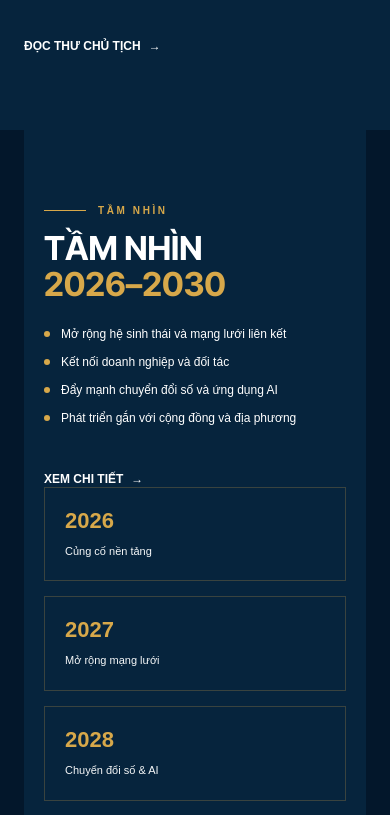
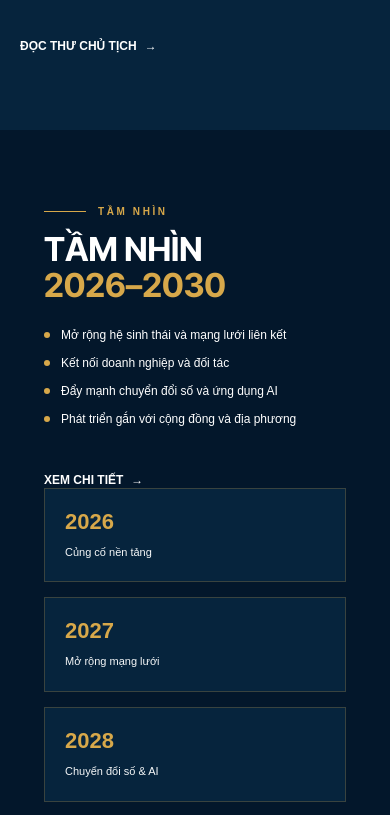
Before and after one commit to nhungnguyen1722-dotcom/tongnghieng, a Next.js app: page / in a window 390 px wide. Shown: the part 7140-7955 px from the top of the page. Built offline with nearby package versions, Linux system fonts and the light colour scheme; no server answers; the database is empty.

Commit message:
Match homepage light section backgrounds

```diff
--- a/src/app/home-overrides.module.css
+++ b/src/app/home-overrides.module.css
@@ -309,17 +309,43 @@ html[data-theme="light"] .sectorBody p{color:#344253}
 .home > .chairmanSection,
 .home > .visionSection,
 .home > .communitySection{
+  display:block;
   width:100%;
   max-width:none;
   margin:0;
   padding:0;
   background:#06243D;
 }
+.home .chairmanSection .sectionContainer,
+.home .visionSection .sectionContainer,
+.home .communitySection .sectionContainer{
+  box-sizing:border-box;
+  width:100%;
+  max-width:1280px;
+  margin:0 auto;
+  background:transparent;
+}
+.home .visionSection .sectionContainer,
+.home .communitySection .sectionContainer{padding:104px 24px}
 .home :global([class*="__communityList"]) div{background:#06243D}
+:global(html[data-theme="light"]) .home > .chairmanSection,
+:global(html[data-theme="light"]) .home > .communitySection{background:#F5F7F8!important;color:#03172B}
+:global(html[data-theme="light"]) .home > .visionSection{background:#FFFFFF!important;color:#03172B}
+:global(html[data-theme="light"]) .home .chairmanSection .sectionContainer,
+:global(html[data-theme="light"]) .home .visionSection .sectionContainer,
+:global(html[data-theme="light"]) .home .communitySection .sectionContainer{background:transparent!important}
+:global(html[data-theme="light"]) .home .visionSection .sectionContainer,
+:global(html[data-theme="light"]) .home .communitySection .sectionContainer{padding:104px 24px}
+:global(html[data-theme="light"]) .home .visionSection :global([class*="__timeline"]) article{background:#F5F7F8;color:#03172B}
+:global(html[data-theme="light"]) .home .communitySection :global([class*="__communityList"]) div{background:#FFFFFF;color:#03172B}
 @media(max-width:720px){
   .home > .chairmanSection,
   .home > .visionSection,
   .home > .communitySection{padding:0}
+  .home .chairmanSection .sectionContainer,
+  .home .visionSection .sectionContainer,
+  .home .communitySection .sectionContainer{padding:76px 20px}
+  .home .chairmanSection .sectionContainer{grid-template-columns:1fr;gap:40px}
 }
 :global(html[data-theme="light"]) .home :global([class*="__communityList"]) div{background:#03172B}.home :global([class*="partners"]) :global([class*="sectionHeading"]) h2,
 .home :global([class*="news"]) :global([class*="sectionHeading"]) h2{white-space:nowrap;color:var(--public-text);font-size:clamp(16px,4.2vw,36px)}
```
